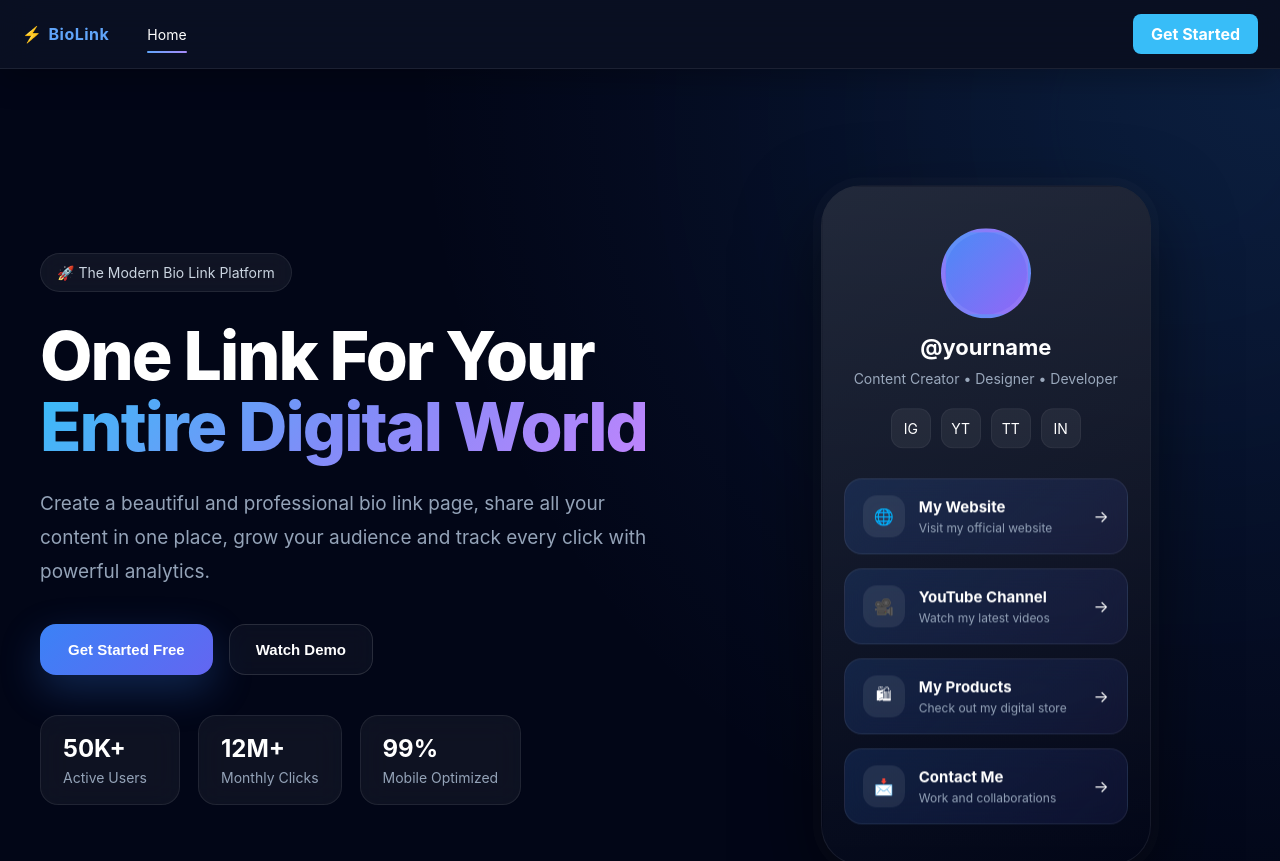
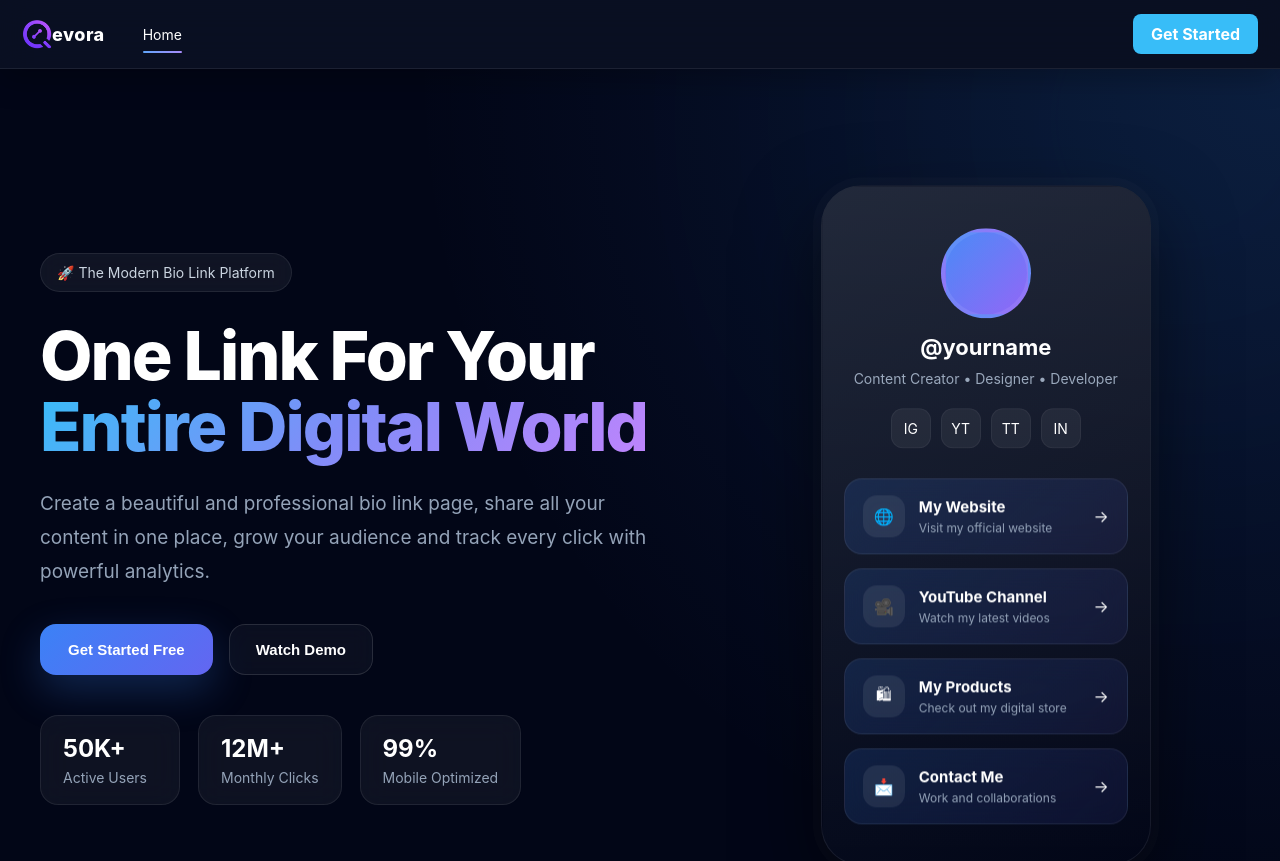
Before and after one commit to abdelbassetA12/biolink-client, a React (Vite) app: page / in a window 1280 px wide. Shown: the top 861 px of the page. Built offline with nearby package versions, Linux system fonts and the light colour scheme; no server answers.

Commit message:
Update navbar branding and UI improvements

```diff
--- a/index.html
+++ b/index.html
@@ -2,9 +2,9 @@
 <html lang="en">
   <head>
     <meta charset="UTF-8" />
-    <link rel="icon" type="image/svg+xml" href="/favicon.svg" />
+    <link rel="icon" type="image/svg+xml" href="/Qevora.log.png" />
     <meta name="viewport" content="width=device-width, initial-scale=1.0" />
-    <title>client</title>
+    <title>Qevora</title>
   </head>
   <body>
     <div id="root"></div>
--- a/src/App.css
+++ b/src/App.css
@@ -5,6 +5,7 @@
 .App-logo {
   height: 40vmin;
   pointer-events: none;
+
 
 
 
--- a/src/components/Navbar.jsx
+++ b/src/components/Navbar.jsx
@@ -16,8 +16,10 @@ export default function Navbar() {
 
           {/* LEFT */}
           <div className="left">
-            <div className="logo">
-              <span>⚡</span> BioLink
+            <div className="title">
+              <img className='logo' src="/Qevora.log.png" alt="Qevora Logo" />
+
+          evora
             </div>
 
             <nav className="nav">
@@ -88,15 +90,21 @@ export default function Navbar() {
           align-items: center;
           gap: 28px;
         }
+          .title{
+ display: flex;
+ align-items: center;
+  color:white;
+  font-size:18px;
+  font-weight:800;
+  letter-spacing:.5px;
+}
 
-        .logo {
-          font-weight: 700;
-          color: #60a5fa;
-          letter-spacing: 0.5px;
-          display: flex;
-          align-items: center;
-          gap: 6px;
-        }
+.title .logo {
+ width: 30px;
+
+}
+
+
 
         /* NAV */
         .nav {
--- a/src/components/Topbar.jsx
+++ b/src/components/Topbar.jsx
@@ -44,7 +44,9 @@ export default function Topbar() {
       <div className="topbar">
 
         <div className="title">
-          BioLink
+          <img className='logo' src="/Qevora.log.png" alt="Qevora Logo" />
+
+          evora
         </div>
 
         <div className="actions">
@@ -278,10 +280,17 @@ export default function Topbar() {
 }
 
 .title{
+ display: flex;
+ align-items: center;
   color:white;
   font-size:18px;
   font-weight:800;
   letter-spacing:.5px;
+}
+
+.title .logo {
+ width: 30px;
+
 }
 
 .actions{
```
Also changed, not shown: public/Qevora.log.png (added), public/Qevora.logo.png (added).
